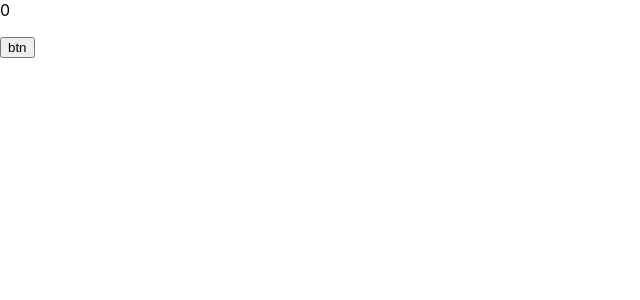
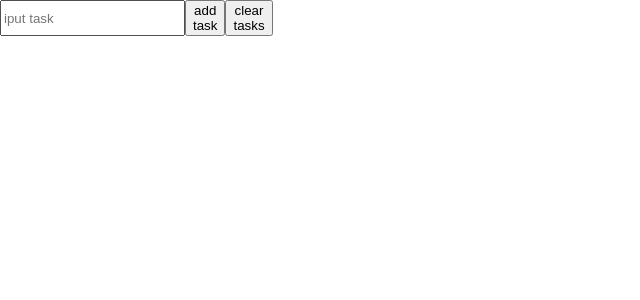
Before and after one commit to Bair-A/todolist-react, a React (Create React App) app: page / in a window 1280 px wide. Shown: the top 300 px of the page, without its empty margins (0-640 px from the left). Built offline with nearby package versions, Linux system fonts and the light colour scheme.

Commit message:
feat: started todoList on react

```diff
--- /dev/null
+++ b/src/components/AddTaskBtn.jsx
@@ -0,0 +1,11 @@
+import React from 'react';
+
+const AddTaskBtn = ({createTask}) => {
+    return (
+        <button onClick={() => createTask()}>
+            add task
+        </button>
+    );
+};
+
+export default AddTaskBtn;
--- /dev/null
+++ b/src/components/ClearAllBtn.jsx
@@ -0,0 +1,11 @@
+import React from 'react';
+
+const ClearAllBtn = ({clearAll}) => {
+    return (
+        <button onClick={() => clearAll()}>
+            clear tasks
+        </button>
+    );
+};
+
+export default ClearAllBtn;
--- a/src/components/ListBody.jsx
+++ b/src/components/ListBody.jsx
@@ -1,19 +1,36 @@
 import React, {useState} from 'react';
-import TaskСount from "./TaskCount";
-import MainAddTaskBtn from "./MainAddTaskBtn"
+import TodoHeader from "./TodoHeader";
+
+const LOCAL_STORAGE_KEY = 'todoArr';
 
 const ListBody = () => {
-    const [count, setCount] = useState(0);
-    const [toggled, setToggled] = useState(false);
+    const [text, setText] = useState('');
+    const [taskArr, setTaskArr] = useState(JSON.parse(localStorage.getItem(LOCAL_STORAGE_KEY)) || []);
+    const setLocalStorage = (value) => localStorage.setItem(LOCAL_STORAGE_KEY, JSON.stringify(value));
+    const createTask = () => {
+            setTaskArr(curr => {
+                const newTaskArr = [...curr, {text, completed: false, id: +new Date()}];
+                setLocalStorage(newTaskArr);
+                return newTaskArr
+            });
+
+        };
+    const clearAll = () => {
+        localStorage.removeItem(LOCAL_STORAGE_KEY);
+        setTaskArr([]);
+    };
 
     return (
-        <div className='list-body'>
+        <div className="list-body">
             <div className="container">
-                <TaskСount count={count}/>
+                <TodoHeader setText={setText} createTask={createTask} clearAll={clearAll}/>
                 <ul>
-
+                    {taskArr.map(item =>
+                        <li key={item.id}>
+                            {item.text}
+                        </li>
+                    )}
                 </ul>
-                <MainAddTaskBtn setCount={setCount} toggled={toggled}/>
             </div>
         </div>
     );
--- a/src/components/MainAddTaskBtn.jsx
+++ /dev/null
@@ -1,11 +0,0 @@
-import React from 'react';
-
-const MainAddTaskBtn = ({setCount, toggled}) => {
-    return (
-        <button onClick={() => setCount((count) => count + 1)} className={`${toggled ? 'class' : null}`}>
-            btn
-        </button>
-    );
-};
-
-export default MainAddTaskBtn;
--- a/src/components/TaskCount.jsx
+++ /dev/null
@@ -1,12 +0,0 @@
-import React, {useState} from 'react';
-
-const TaskСount = ({count}) => {
-
-    return (
-        <span>
-            {count}
-        </span>
-    );
-};
-
-export default TaskСount;
--- /dev/null
+++ b/src/components/TaskInput.jsx
@@ -0,0 +1,9 @@
+import React from 'react';
+
+const TaskInput = ({setText}) => {
+    return (
+        <input type="text" placeholder="iput task" onBlur={(e) => setText(e.target.value)}/>
+    );
+};
+
+export default TaskInput;
--- a/src/components/TodoHeader.jsx
+++ b/src/components/TodoHeader.jsx
@@ -1,10 +1,14 @@
 import React from 'react';
-import TaskСount from "./TaskCount";
+import TaskInput from "./TaskInput";
+import AddTaskBtn from "./AddTaskBtn";
+import ClearAllBtn from "./ClearAllBtn";
 
-const TodoHeader = () => {
+const TodoHeader = ({createTask, setText, clearAll}) => {
     return (
-        <div className = 'todo-header'>
-            <TaskСount/>
+        <div className='todo-header'>
+            <TaskInput setText={setText}/>
+            <AddTaskBtn createTask={createTask}/>
+            <ClearAllBtn clearAll={clearAll}/>
         </div>
     );
 };
--- a/src/index.css
+++ b/src/index.css
@@ -15,3 +15,12 @@ code {
 .todo-header {
   display: flex;
 }
+
+.list-body{
+  width: 100px;
+  height: 100vh;
+}
+
+.list-body.active {
+  background-color: red;
+}
```
